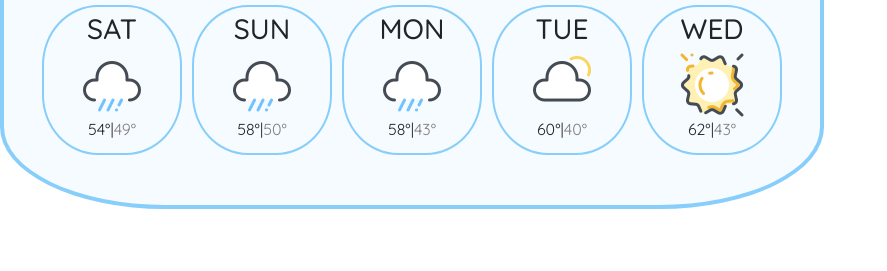
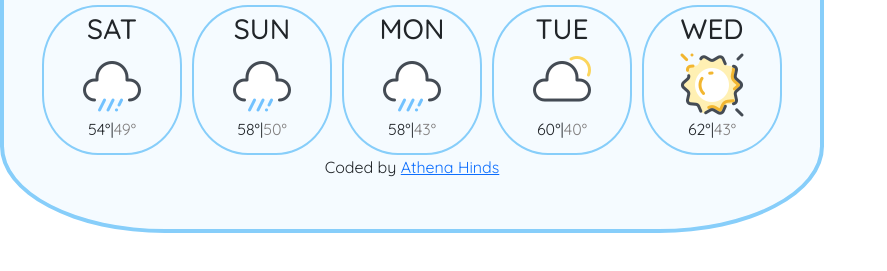
Before and after one commit to ahinds22/Weather-App, a plain HTML site: page index.html in a window 1280 px wide. Shown: the part 201-472 px from the top of the page, without its empty margins (0-887 px from the left). Drawn offline with nearby package versions, Linux system fonts and the light colour scheme.

Commit message:
Added footer linkiing to repository

```diff
--- a/index.html
+++ b/index.html
@@ -88,6 +88,10 @@
           </ul>
         </div>
       </div>
+      <footer>
+        Coded by
+        <a href="https://github.com/ahinds22/Weather-App">Athena Hinds</a>
+      </footer>
     </div>
     <script
       src="https://cdn.jsdelivr.net/npm/bootstrap@5.3.0-alpha1/dist/js/bootstrap.bundle.min.js"
--- a/src/style.css
+++ b/src/style.css
@@ -43,3 +43,7 @@ li {
 .celsius {
   color: rgb(129, 126, 126);
 }
+
+footer {
+  text-align: center;
+}
```
